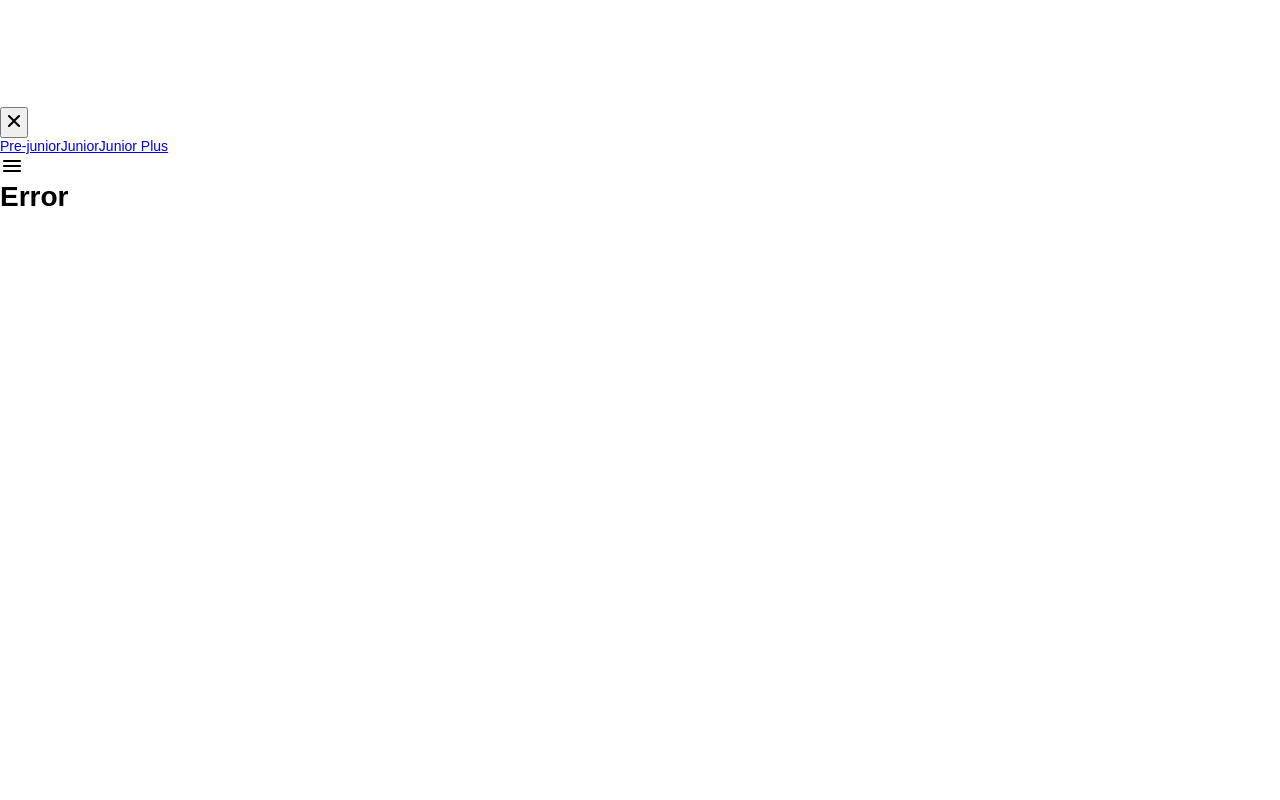
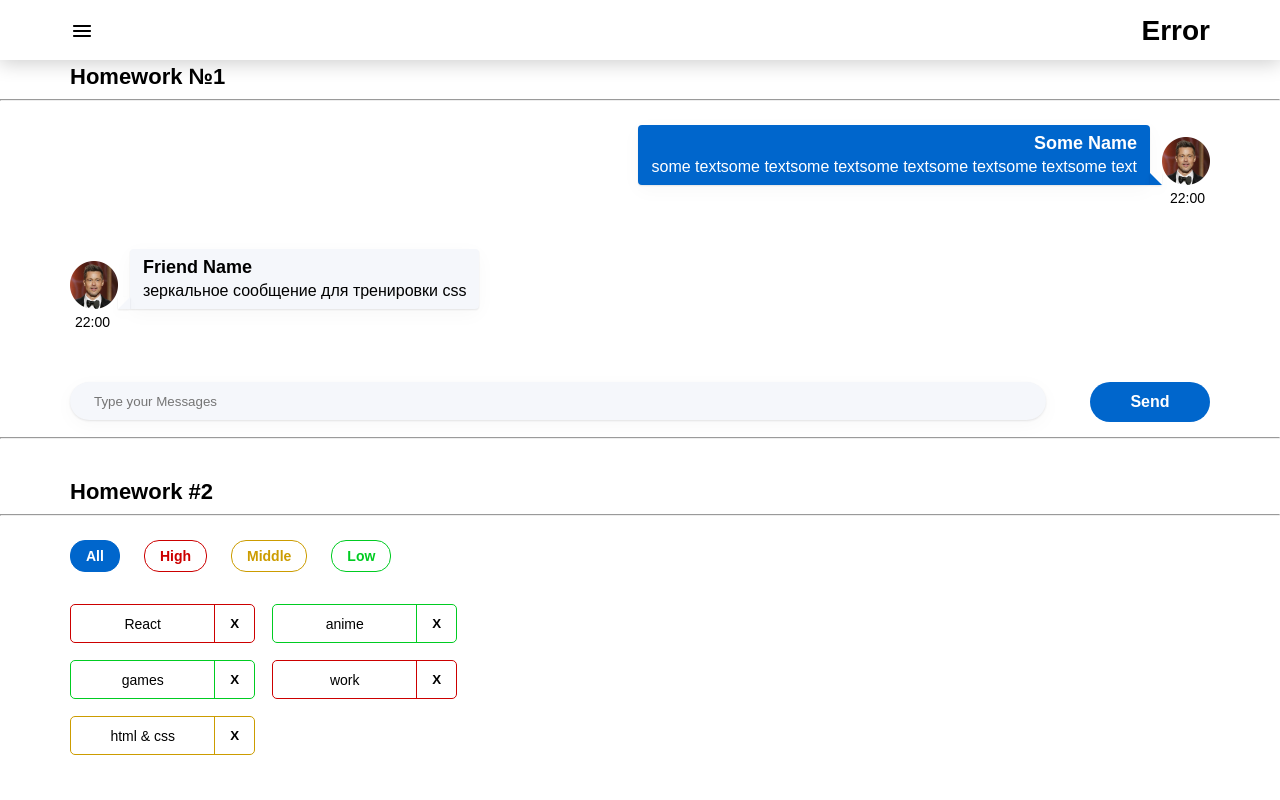
Before and after one commit to borashek32/way-samurai_hw-autotests, a React (Create React App) app: page / in a window 1280 px wide. Shown: the top 800 px of the page. Built offline with nearby package versions, Linux system fonts and the light colour scheme.

Commit message:
without styles

```diff
--- a/src/s1-main/App.module.css
+++ b/src/s1-main/App.module.css
@@ -1,6 +1,6 @@
 .App {
     --header_height: 60px;
-    padding: 107px 0 63px 0;
+    padding: 0;
     font-family: 'Montserrat', sans-serif;
     font-weight: 400;
     color: #000;
@@ -11,7 +11,7 @@
 
 .container {
     margin: 0 auto;
-    max-width: 1140px;
+    width: 1140px;
 }
 
 .hwTitle {
--- a/src/s2-homeworks/hw05/Pages.tsx
+++ b/src/s2-homeworks/hw05/Pages.tsx
@@ -18,7 +18,7 @@ function Pages() {
       <Routes>
         {/*роутинг будут писать студенты*/}
         {/*в начале мы попадаем на страницу '/' и переходим сразу на страницу /pre-junior*/}
-        <Route path={"/"} />
+        <Route path={"/"} element={<PreJunior />} />
         {/*роуты для /pre-junior, /junior, /junior-plus*/}
         <Route path={PATH.PRE_JUNIOR} element={<PreJunior />} />
         <Route path={PATH.JUNIOR} element={<Junior />} />
--- a/src/s2-homeworks/hw05/header/Header.module.css
+++ b/src/s2-homeworks/hw05/header/Header.module.css
@@ -1,7 +1,22 @@
 .burgerMenuIcon {
+    width: 24px;
+    height: 24px;
+    cursor: pointer;
 }
 
 .header {
+    position: fixed;
+    width: 100%;
+    background: #FFFFFF;
+    height: 60px;
+    box-shadow: 0 2px 20px 1px rgba(0, 0, 0, 0.2);
+}
+
+.headerContainer {
+    display: flex;
+    justify-content: space-between;
+    align-items: center;
+    padding-top: 15px;
 }
 
 .header h1 {
--- a/src/s2-homeworks/hw05/header/Header.tsx
+++ b/src/s2-homeworks/hw05/header/Header.tsx
@@ -1,6 +1,7 @@
 import React, {FC} from 'react'
 import burgerIcon from './burger.svg'
 import s from './Header.module.css'
+import s1 from '../../../s1-main/App.module.css'
 import {useLocation} from 'react-router-dom'
 import {PATH} from '../Pages'
 
@@ -22,8 +23,9 @@ export const Header: FC<PropsType> = ({handleOpen}) => {
           ? 'Junior Plus'
           : 'Error'
   return (
-        <>
     <div id={'hw5-header'} className={s.header}>
+      <div className={s1.container}>
+        <div className={s.headerContainer}>
           <img
             src={burgerIcon}
             id={'hw5-burger-menu'}
@@ -33,6 +35,7 @@ export const Header: FC<PropsType> = ({handleOpen}) => {
           />
           <h1>{pageName}</h1>
         </div>
-        </>
+      </div>
+    </div>
   )
 }
--- a/src/s2-homeworks/hw05/layout/Layout.tsx
+++ b/src/s2-homeworks/hw05/layout/Layout.tsx
@@ -1,12 +1,13 @@
-import React, { FC, ReactNode, useEffect, useState } from 'react'
-import { Header } from '../header/Header'
-import { Sidebar } from '../sidebar/Sidebar'
+import React, {FC, ReactNode, useEffect, useState} from 'react'
+import {Header} from '../header/Header'
+import {Sidebar} from '../sidebar/Sidebar'
+import s from '../../../s1-main/App.module.css'
 
 type PropsType = {
   children: ReactNode
 }
 
-export const Layout: FC<PropsType> = ({ children }) => {
+export const Layout: FC<PropsType> = ({children}) => {
   const [open, setOpen] = useState(false)
   const handleClose = () => setOpen(false)
   const handleOpen = () => setOpen(true)
@@ -19,11 +20,15 @@ export const Layout: FC<PropsType> = ({ children }) => {
   return (
     <>
       <Sidebar open={open} handleClose={handleClose} />
-            <Header handleOpen={handleOpen} />
+      <div>
+        <Header handleOpen={handleOpen}/>
+        <div className={s.hw}>
           <div>
             {/*страницы*/}
             {children}
           </div>
+        </div>
+      </div>
     </>
   )
 }
--- a/src/s2-homeworks/hw05/sidebar/Sidebar.module.css
+++ b/src/s2-homeworks/hw05/sidebar/Sidebar.module.css
@@ -1,16 +1,29 @@
 .sidebar {
+    position: absolute;
+    left: -310px;
+    height: 100%;
+    width: 310px;
+    background-color: #fff;
+    z-index: 5;
 }
 
 .sidebar.open {
+    left: 0;
 }
 
 .background {
 }
 
 .nav {
+    position: absolute;
+    margin: 0 0 0 70px;
+    display: flex;
+    flex-direction: column;
+    gap: 45px;
 }
 
 .nav a {
+    text-decoration: none;
 }
 
 .nav a:hover {
@@ -18,7 +31,16 @@
 
 .nav a.active {
 }
+
+.buttonWrapper {
+    display: flex;
+    justify-content: end;
+    padding: 22px 29px 28px 0;
+}
+
 .close {
+    border: none;
+    background-color: #fff;
 }
 
 .close img {
--- a/src/s2-homeworks/hw05/sidebar/Sidebar.tsx
+++ b/src/s2-homeworks/hw05/sidebar/Sidebar.tsx
@@ -18,6 +18,7 @@ export const Sidebar: FC<PropsType> = ({open, handleClose}) => {
       {open && <div className={s.background} onClick={handleClose}/>}
 
       <aside className={sidebarClass}>
+        <div className={s.buttonWrapper}>
           <button className={s.close} onClick={handleClose}>
             <img
               src={closeIcon}
@@ -25,6 +26,7 @@ export const Sidebar: FC<PropsType> = ({open, handleClose}) => {
               id={'hw5-menu-close'}
             />
           </button>
+        </div>
 
         <nav id={'hw5-menu'} className={s.nav}>
           <NavLink
```
Lines whose indentation alone changed are shown as unchanged.
